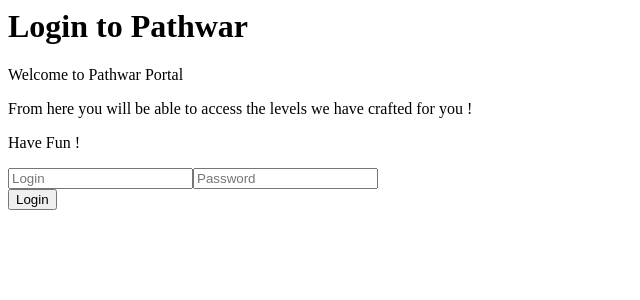
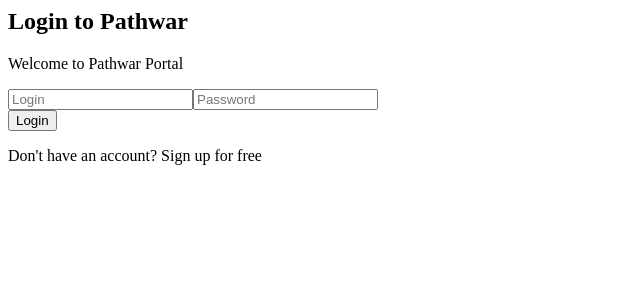
Before and after one commit to pathwar/portal.pathwar.net, a Node project: template app/users/views/login.tpl.jade in a window 1280 px wide. Shown: the top 300 px of the page, without its empty margins (0-640 px from the left). Run offline with Node 20 templates, Linux system fonts and the light colour scheme; the template is opened without the code that fills it, so the values that code supplies are empty.

Commit message:
Better login and register

```diff
--- a/app/users/views/login.tpl.jade
+++ b/app/users/views/login.tpl.jade
@@ -1,13 +1,12 @@
-div.container-small
-  h1.mt0.regular.gray Login to Pathwar
-  div.bg-white.rounded.p2
-    div.sm-col.sm-col-8
-      div.sm-col-9
-        p Welcome to Pathwar Portal
-        p From here you will be able to access the levels we have crafted for you !
-        p Have Fun !
-    form.sm-col-4.inline-block
-      input(type="text", ng-model="vm.credentials.login", placeholder="Login").block.full-width.field-light
-      input(type="password", ng-model="vm.credentials.password", placeholder="Password").block.full-width.field-light
-      br
-      button(ng-click="vm.login(vm.credentials)").button.mb1.block.full-width Login
+div.center
+  div(style="max-width: 400px").inline-block.left-align.full-width
+    h2.regular.gray Login to Pathwar
+    div.bg-white.rounded.p2
+      p Welcome to Pathwar Portal
+      form
+        input(type="text", ng-model="vm.credentials.login", placeholder="Login").block.full-width.field-light
+        input(type="password", ng-model="vm.credentials.password", placeholder="Password").block.full-width.field-light
+        button(ng-click="vm.login(vm.credentials)").button.mb1.block.full-width Login
+        p.center.h5
+          | Don't have an account?
+          a(ui-sref="register") Sign up for free
```
Also changed, not shown: app/users/views/register.tpl.jade (+3 -4 lines).
